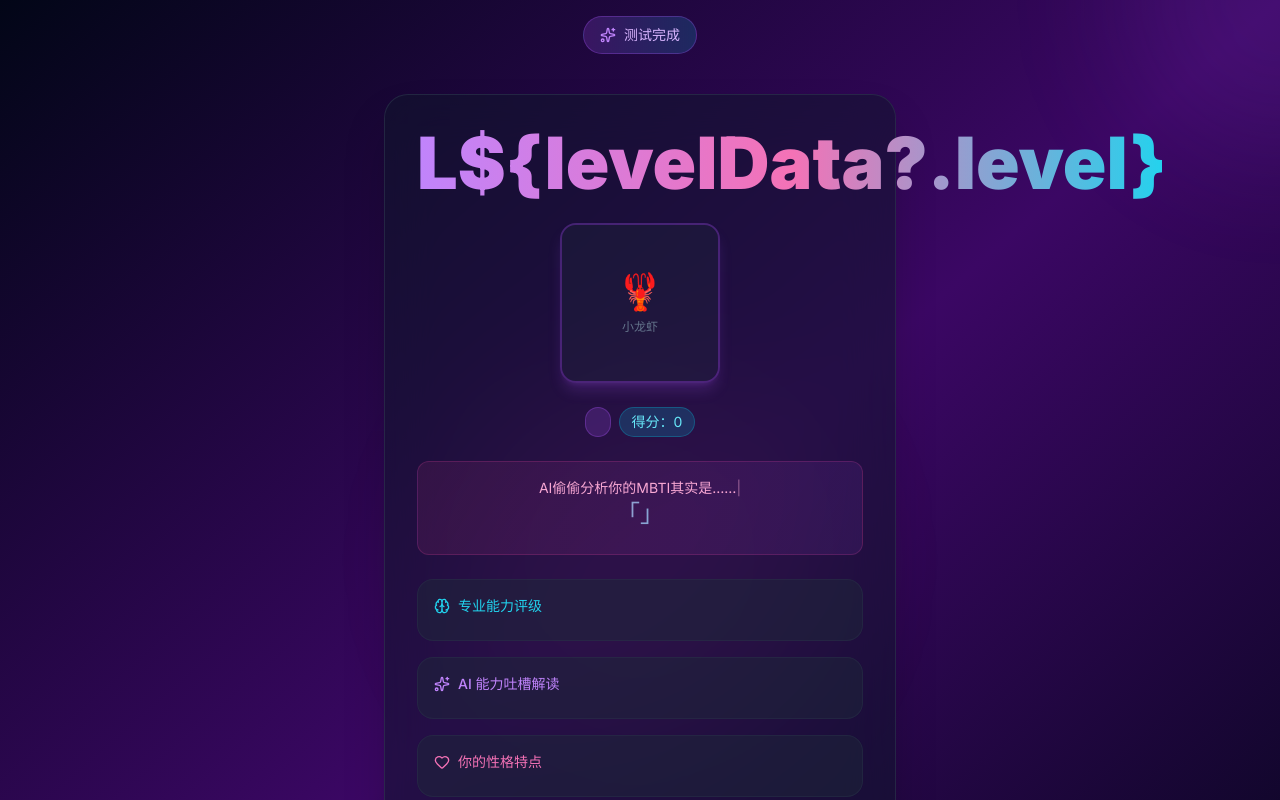
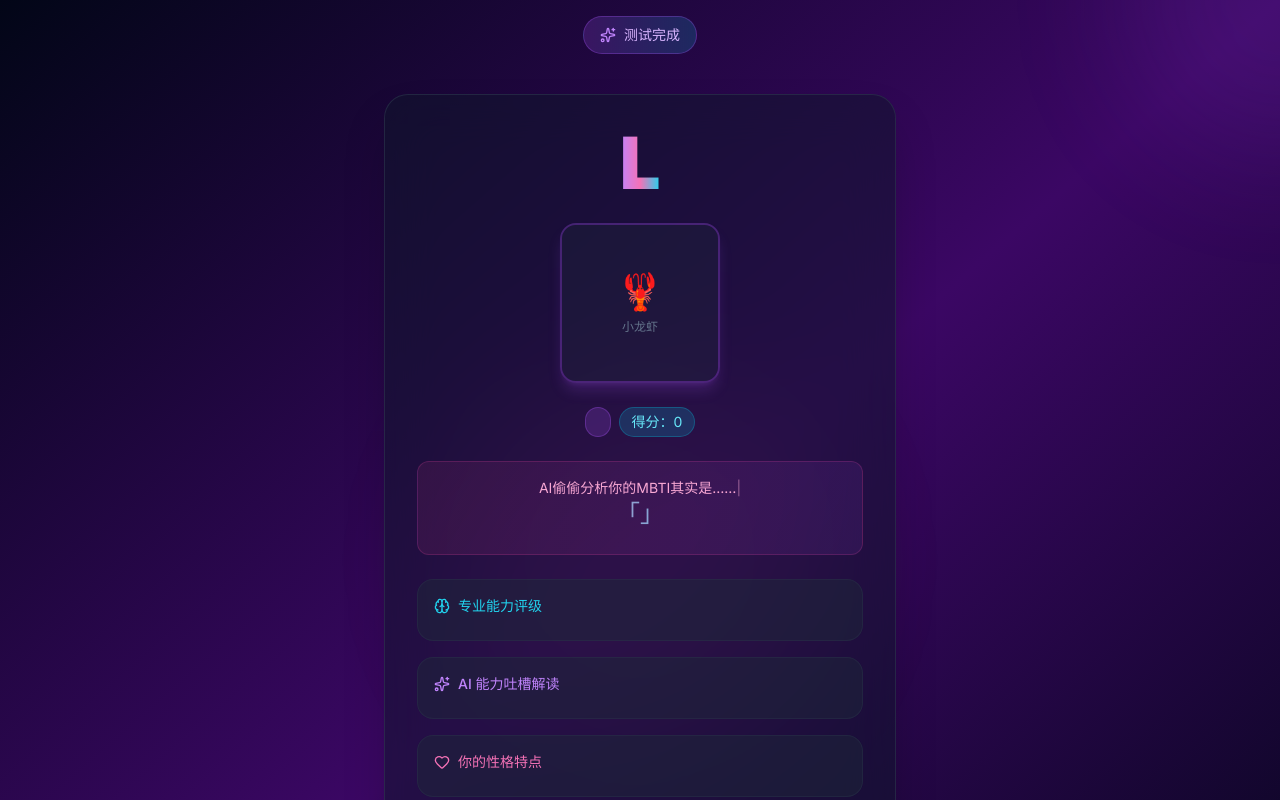
Before and after one commit to SeraphNANA/AISBT, a Vue app: page /AISBT/result in a window 1280 px wide. Shown: the top 800 px of the page. Built offline with nearby package versions, Linux system fonts and the light colour scheme.

Commit message:
fix: 修复级别显示模板语法错误

```diff
--- a/src/views/Result.vue
+++ b/src/views/Result.vue
@@ -112,7 +112,7 @@ onMounted(async () => {
         <div class="text-center mb-6">
           <div class="text-6xl md:text-7xl font-black mb-2">
             <span class="bg-gradient-to-r from-purple-400 via-pink-400 to-cyan-400 bg-clip-text text-transparent">
-              L${levelData?.level}
+              L{{ levelData?.level }}
             </span>
           </div>
           <h1 class="text-2xl md:text-3xl font-bold text-white mb-2">{{ levelData?.title }}</h1>
```
